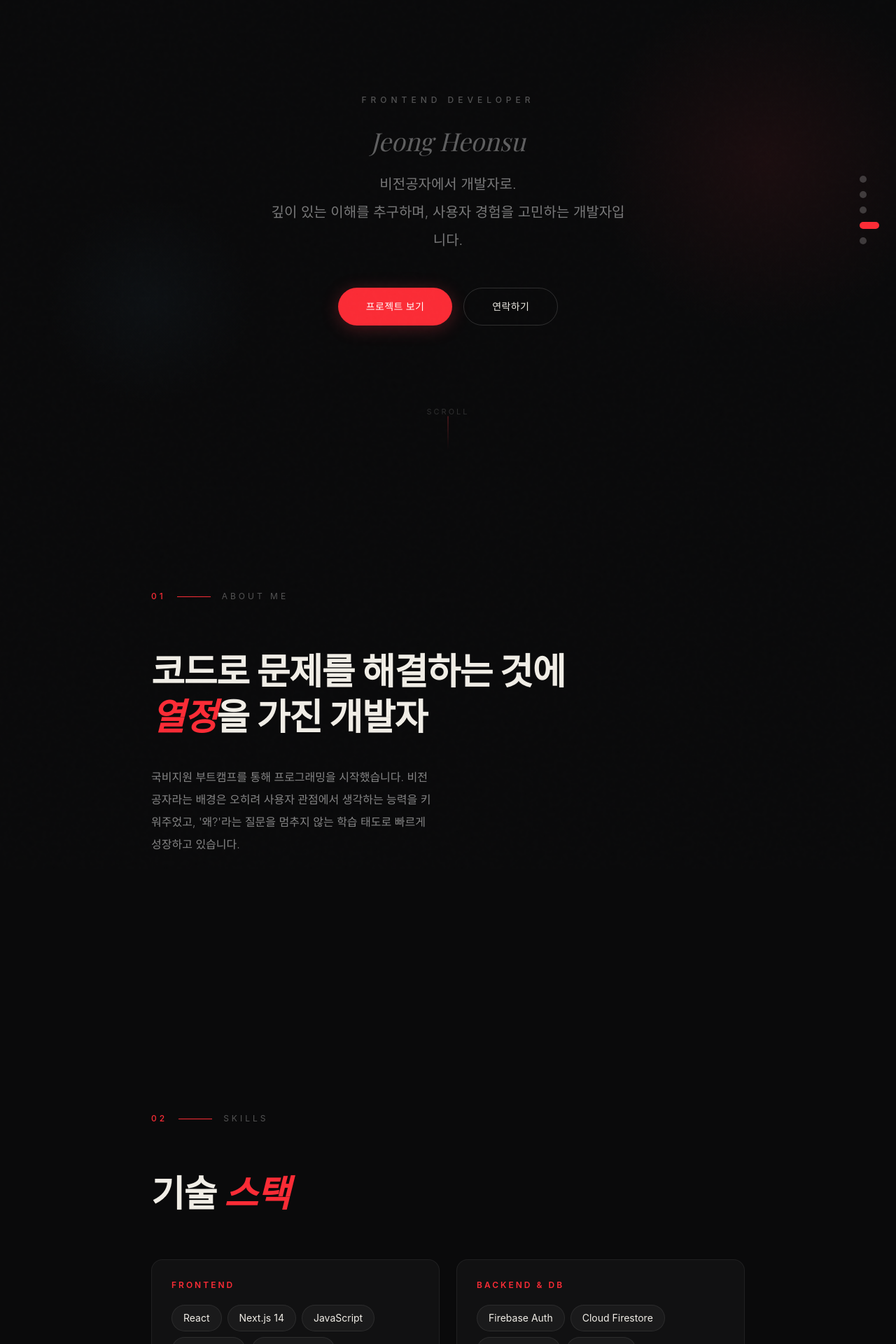
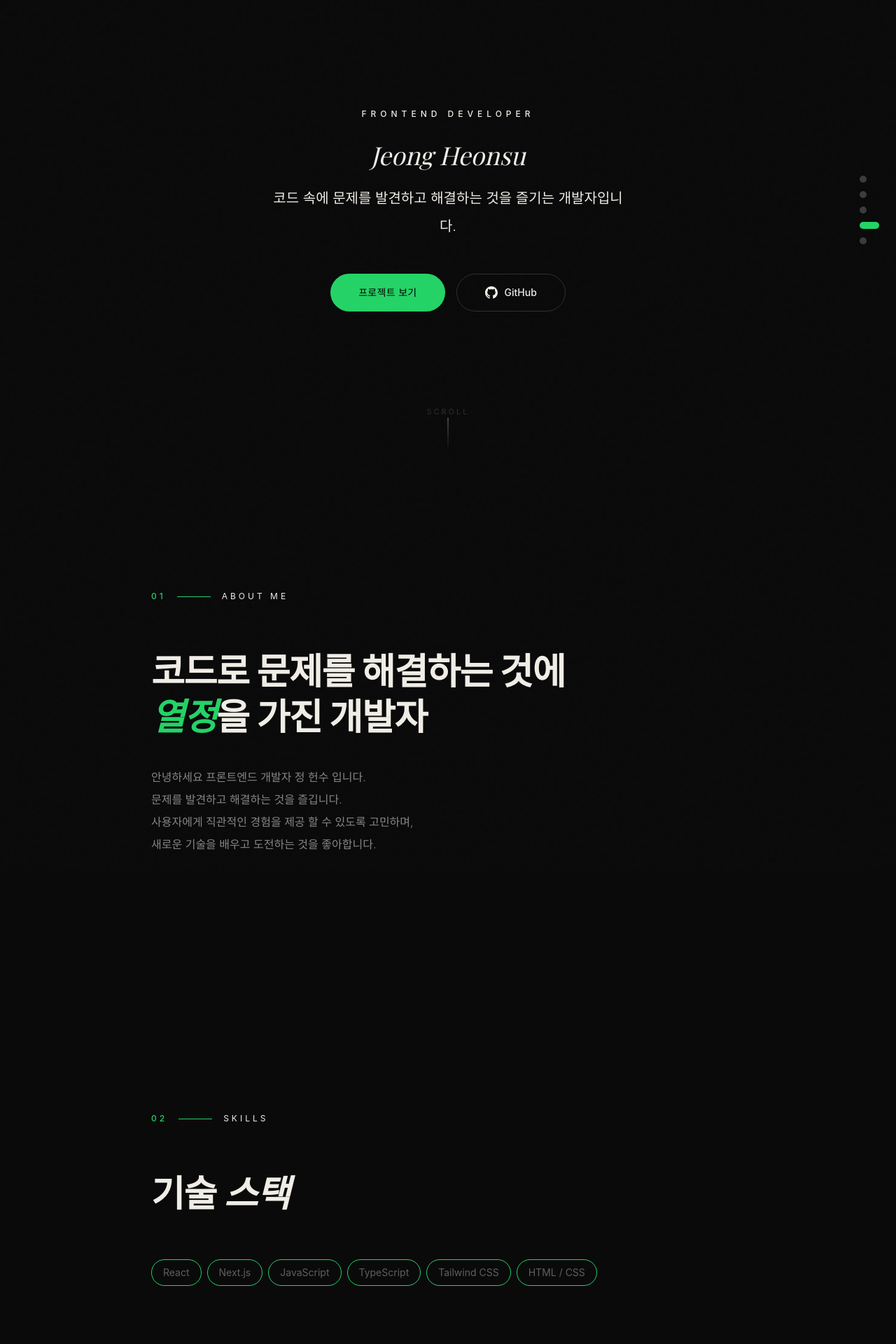
Before and after one commit to oldwater0224/portFolio, a React (Vite) app: page / in a window 1280 px wide. Shown: the part 100-2020 px from the top of the page at 70% size. Built offline with nearby package versions, Linux system fonts and the light colour scheme; a web font is replaced by a local one.

Commit message:
portfolio color theme change

```diff
--- a/src/App.tsx
+++ b/src/App.tsx
@@ -4,7 +4,6 @@ import {
   PROJECTS2,
   SECTIONS,
   SKILLS_DATA,
-
 } from "./types/constant";
 
 import { useMouseParallax } from "./hooks/useMouseParallax";
@@ -60,7 +59,7 @@ export default function Portfolio() {
         // *, *::before, *::after { box-sizing: border-box; margin: 0; padding: 0; }
         html { scroll-behavior: smooth; }
         body { font-family: 'DM Sans', sans-serif; }
-        ::selection { background: #E63946; color: #fff; }
+         // ::selection {background : black; color: #fff; }
         ::-webkit-scrollbar { width: 6px; }
         ::-webkit-scrollbar-track { background: #0A0A0B; }
         ::-webkit-scrollbar-thumb { background: #333; border-radius: 3px; }
@@ -94,7 +93,8 @@ export default function Portfolio() {
         }`}
       >
         <div className="font-display text-xl font-bold tracking-tight">
-          <span className="text-red-500">H</span>eonsu
+          <span className="text-[#24D366]">H</span>eon
+          <span className="text-[#24D366]">s</span>u
         </div>
 
         {/* Desktop links */}
@@ -105,7 +105,7 @@ export default function Portfolio() {
               onClick={() => scrollTo(s)}
               className={`bg-transparent border-none cursor-pointer text-sm font-medium tracking-wide uppercase transition-colors duration-300 ${
                 activeSection === s
-                  ? "text-red-500"
+                  ? "text-[#24D366]"
                   : "text-white/40 hover:text-white/70"
               }`}
             >
@@ -149,7 +149,7 @@ export default function Portfolio() {
             key={s}
             onClick={() => scrollTo(s)}
             className={`block bg-transparent border-none cursor-pointer text-3xl font-light font-display mb-8 text-left ${
-              activeSection === s ? "text-red-500" : "text-[#F0EDE6]"
+              activeSection === s ? "text-[#24D366]" : "text-[#F0EDE6]"
             }`}
             style={{
               animation: menuOpen
@@ -179,26 +179,8 @@ export default function Portfolio() {
         id="home"
         className="min-h-screen flex items-center justify-center relative overflow-hidden px-6"
       >
-        {/* Background blobs */}
-        <div
-          className="absolute w-[500px] h-[500px] rounded-full top-[10%] right-[-5%] transition-transform duration-300"
-          style={{
-            background:
-              "radial-gradient(circle, rgba(230,57,70,0.08) 0%, transparent 70%)",
-            transform: `translate(${mouse.x * 2}px, ${mouse.y * 2}px)`,
-          }}
-        />
-        <div
-          className="absolute w-[300px] h-[300px] rounded-full bottom-[15%] left-[5%] transition-transform duration-300"
-          style={{
-            background:
-              "radial-gradient(circle, rgba(69,123,157,0.06) 0%, transparent 70%)",
-            transform: `translate(${-mouse.x}px, ${-mouse.y}px)`,
-          }}
-        />
-
         <div className="text-center max-w-3xl relative z-10">
-          <p className="text-xs tracking-[6px] uppercase text-white/30 mb-8 font-medium">
+          <p className="text-xs tracking-[6px] uppercase  mb-8 font-medium">
             Frontend Developer
           </p>
 
@@ -207,7 +189,7 @@ export default function Portfolio() {
             style={{ fontSize: "clamp(48px, 8vw, 96px)" }}
           >
             <span
-              className="block font-normal italic text-white/35 mt-2"
+              className="block font-normal italic mt-2"
               style={{ fontSize: "clamp(20px, 3vw, 36px)", letterSpacing: 0 }}
             >
               Jeong Heonsu
@@ -215,27 +197,35 @@ export default function Portfolio() {
           </h1>
 
           <p
-            className="leading-loose text-white/45 font-light max-w-lg mx-auto mb-12"
+            className="leading-loose font-light max-w-lg mx-auto mb-12"
             style={{ fontSize: "clamp(16px, 2vw, 20px)" }}
           >
-            비전공자에서 개발자로.
-            <br />
-            깊이 있는 이해를 추구하며, 사용자 경험을 고민하는 개발자입니다.
+            코드 속에 문제를 발견하고 해결하는 것을 즐기는 개발자입니다.
           </p>
 
           <div className="flex gap-4 justify-center flex-wrap">
             <button
               onClick={() => scrollTo("projects1")}
-              className="bg-red-500 text-white border-none py-4 px-10 rounded-full text-sm font-medium cursor-pointer tracking-wide transition-all duration-300 shadow-[0_4px_24px_rgba(230,57,70,0.3)] hover:-translate-y-0.5 "
+              className="bg-[#24D366] text-black border-none py-4 px-10 rounded-full text-sm font-medium cursor-pointer tracking-wide transition-all duration-300 hover:-translate-y-0.5"
             >
               프로젝트 보기
             </button>
-            <button
-              onClick={() => scrollTo("contact")}
-              className="bg-transparent text-[#F0EDE6] border border-white/15 py-4 px-10 rounded-full text-sm font-medium cursor-pointer tracking-wide transition-all duration-300 hover:border-red-500/50 hover:text-red-500"
+            <a
+              href="https://github.com/oldwater0224"
+              target="_blank"
+              rel="noopener noreferrer"
+              className="inline-flex items-center gap-2.5 bg-transparent text-[#F0EDE6] no-underline border border-white/15 py-4 px-10 rounded-full text-sm font-medium transition-all duration-300 hover:border-[#24D366] hover:text-white"
             >
-              연락하기
-            </button>
+              <svg
+                width="18"
+                height="18"
+                viewBox="0 0 24 24"
+                fill="currentColor"
+              >
+                <path d="M12 0c-6.626 0-12 5.373-12 12 0 5.302 3.438 9.8 8.207 11.387.599.111.793-.261.793-.577v-2.234c-3.338.726-4.033-1.416-4.033-1.416-.546-1.387-1.333-1.756-1.333-1.756-1.089-.745.083-.729.083-.729 1.205.084 1.839 1.237 1.839 1.237 1.07 1.834 2.807 1.304 3.492.997.107-.775.418-1.305.762-1.604-2.665-.305-5.467-1.334-5.467-5.931 0-1.311.469-2.381 1.236-3.221-.124-.303-.535-1.524.117-3.176 0 0 1.008-.322 3.301 1.23.957-.266 1.983-.399 3.003-.404 1.02.005 2.047.138 3.006.404 2.291-1.552 3.297-1.23 3.297-1.23.653 1.653.242 2.874.118 3.176.77.84 1.235 1.911 1.235 3.221 0 4.609-2.807 5.624-5.479 5.921.43.372.823 1.102.823 2.222v3.293c0 .319.192.694.801.576 4.765-1.589 8.199-6.086 8.199-11.386 0-6.627-5.373-12-12-12z" />
+              </svg>
+              GitHub
+            </a>
           </div>
         </div>
         {/* Scroll indicator */}
@@ -246,8 +236,7 @@ export default function Portfolio() {
           <div
             className="w-px h-12"
             style={{
-              background:
-                "linear-gradient(to bottom, rgba(230,57,70,0.5), transparent)",
+              background: "linear-gradient(to bottom , gray , transparent)",
               animation: "float 2s ease-in-out infinite",
             }}
           />
@@ -265,21 +254,21 @@ export default function Portfolio() {
           >
             코드로 문제를 해결하는 것에
             <br />
-            <span className="text-red-500 italic">열정</span>을 가진 개발자
+            <span className="text-[#24D366] italic">열정</span>을 가진 개발자
           </h2>
         </FadeIn>
 
         <div className="grid grid-cols-1 md:grid-cols-2 gap-8 mb-20">
           <FadeIn delay={0.2}>
             <p className="text-base leading-8 text-white/50 font-light">
-              국비지원 부트캠프를 통해 프로그래밍을 시작했습니다. 비전공자라는
-              배경은 오히려 사용자 관점에서 생각하는 능력을 키워주었고,
-              '왜?'라는 질문을 멈추지 않는 학습 태도로 빠르게 성장하고 있습니다.
+              안녕하세요 프론트엔드 개발자 정 헌수 입니다. <br />
+               문제를 발견하고 해결하는 것을 즐깁니다. <br />
+              사용자에게 직관적인 경험을 제공 할 수 있도록 고민하며,
+              <br />
+              새로운 기술을 배우고 도전하는 것을 좋아합니다.
             </p>
           </FadeIn>
         </div>
-
-
       </section>
 
       {/* ══════════════════ SKILLS ══════════════════ */}
@@ -291,22 +280,19 @@ export default function Portfolio() {
             className="font-display font-bold leading-tight mb-16 tracking-tight"
             style={{ fontSize: "clamp(32px, 5vw, 52px)" }}
           >
-            기술 <span className="text-red-500 italic">스택</span>
+            기술 <span className="italic">스택</span>
           </h2>
         </FadeIn>
 
-        <div className="grid grid-cols-1 sm:grid-cols-2 gap-6">
+        <div className="flex flex-wrap justify-content gap-6 ">
           {SKILLS_DATA.map((group, gi) => (
             <FadeIn key={gi} delay={0.15 + gi * 0.1}>
-              <div className="bg-white/3 border border-white/6 rounded-2xl p-7 transition-all duration-300 hover:bg-white/5 hover:border-red-500/20 hover:-translate-y-1">
-                <h3 className="text-xs tracking-[3px] uppercase text-red-500 mb-5 font-semibold">
-                  {group.category}
-                </h3>
-                <div className="flex flex-wrap gap-2">
+              <div className="flex flex-wrap gap-4  ">
+                <div className=" flex flex-wrap gap-2">
                   {group.items.map((item, ii) => (
                     <span
                       key={ii}
-                      className="inline-block py-2 px-4 rounded-full text-sm bg-white/4 border border-white/8 transition-all duration-300 cursor-default hover:bg-red-500/10 hover:border-red-500/30 hover:text-red-500 hover:scale-105"
+                      className="inline-block py-2 px-4 rounded-full text-sm text-white/35 border-[#24D366] border  transition-all duration-300 cursor-default  "
                     >
                       {item}
                     </span>
@@ -318,7 +304,7 @@ export default function Portfolio() {
         </div>
       </section>
 
-      {/* ══════════════════ PROJECTS1 ══════════════════ */}
+      {/* PROJECTS1 */}
       <div id="projects">
         <section id="projects1" className="py-36 px-6 max-w-4xl mx-auto">
           <SectionHeader number="03" label="Projects" />
@@ -328,7 +314,7 @@ export default function Portfolio() {
               className="font-display font-bold leading-tight mb-16 tracking-tight"
               style={{ fontSize: "clamp(32px, 5vw, 52px)" }}
             >
-              주요 <span className="text-red-500 italic">프로젝트</span>
+              주요 <span className=" italic">프로젝트</span>
             </h2>
           </FadeIn>
 
@@ -340,13 +326,13 @@ export default function Portfolio() {
                   className="absolute top-0 right-0 w-52 h-52"
                   style={{
                     background:
-                      "radial-gradient(circle at top right, rgba(230,57,70,0.06), transparent 70%)",
+                      "radial-gradient(circle at top right, transparent 70%)",
                   }}
                 />
 
                 <div className="relative z-10">
                   <div className="flex items-center gap-3 mb-3">
-                    <div className="w-3 h-3 rounded-full bg-red-500 shadow-[0_0_16px_rgba(230,57,70,0.4)]" />
+                    <div className="w-3 h-3 rounded-full bg-[#24D366]" />
                     <span className="font-mono text-xs text-white/30 tracking-[2px] uppercase">
                       Featured Project1
                     </span>
@@ -361,7 +347,7 @@ export default function Portfolio() {
                   <p className="text-lg text-white/45 mb-8 font-light">
                     {project.subtitle1}
                   </p>
-                  <p className="text-base leading-loose text-white/50 max-w-2xl mb-10 font-light">
+                  <p className="text-base leading-loose text-white max-w-2xl mb-10 font-light">
                     {project.description1}
                   </p>
 
@@ -374,13 +360,12 @@ export default function Portfolio() {
                     />
                   </div>
 
-
                   {/* Tech tags */}
                   <div className="flex flex-wrap gap-2">
                     {project.tech1.map((t, ti) => (
                       <span
                         key={ti}
-                        className="inline-block py-1.5 px-3.5 rounded-full text-xs font-mono tracking-tight bg-red-500/10 border border-red-500/25 text-red-500 transition-all duration-300 hover:bg-red-500/20 hover:-translate-y-0.5"
+                        className="inline-block py-1.5 px-3.5 rounded-full text-xs font-mono tracking-tight bg-white/2  border-[black]  transition-all duration-300"
                       >
                         {t}
                       </span>
@@ -397,7 +382,8 @@ export default function Portfolio() {
             </FadeIn>
           ))}
         </section>
-        {/* ══════════════════ PROJECTS2 ══════════════════ */}
+
+        {/* PROJECTS2 */}
 
         <section id="projects2" className="py-36 px-6 max-w-4xl mx-auto">
           <SectionHeader number="03" label="Projects" />
@@ -410,13 +396,13 @@ export default function Portfolio() {
                   className="absolute top-0 right-0 w-52 h-52"
                   style={{
                     background:
-                      "radial-gradient(circle at top right, rgba(230,57,70,0.06), transparent 70%)",
+                      "radial-gradient(circle at top right, transparent 70%)",
                   }}
                 />
 
                 <div className="relative z-10">
                   <div className="flex items-center gap-3 mb-3">
-                    <div className="w-3 h-3 rounded-full bg-red-500 shadow-[0_0_16px_rgba(230,57,70,0.4)]" />
+                    <div className="w-3 h-3 rounded-full bg-[#24D366]" />
                     <span className="font-mono text-xs text-white/30 tracking-[2px] uppercase">
                       Featured Project2
                     </span>
@@ -431,7 +417,7 @@ export default function Portfolio() {
                   <p className="text-lg text-white/45 mb-8 font-light">
                     {project.subtitle2}
                   </p>
-                  <p className="text-base leading-loose text-white/50 max-w-2xl mb-10 font-light">
+                  <p className="text-base leading-loose text-white max-w-2xl mb-10 font-light">
                     {project.description2}
                   </p>
 
@@ -448,7 +434,7 @@ export default function Portfolio() {
                     {project.tech2.map((t, ti) => (
                       <span
                         key={ti}
-                        className="inline-block py-1.5 px-3.5 rounded-full text-xs font-mono tracking-tight bg-red-500/10 border border-red-500/25 text-red-500 transition-all duration-300 hover:bg-red-500/20 hover:-translate-y-0.5"
+                        className="inline-block py-1.5 px-3.5 rounded-full text-xs font-mono tracking-tight  bg-white/2  border-black transition-all duration-300"
                       >
                         {t}
                       </span>
@@ -478,7 +464,7 @@ export default function Portfolio() {
             className="font-display font-bold leading-tight mb-6 tracking-tight"
             style={{ fontSize: "clamp(32px, 5vw, 56px)" }}
           >
-            함께 일하고 <span className="text-red-500 italic">싶으시다면</span>
+            함께 일하고 <span className="italic">싶으시다면</span>
           </h2>
         </FadeIn>
 
@@ -492,7 +478,7 @@ export default function Portfolio() {
 
         <FadeIn delay={0.3}>
           <div className="flex gap-5 justify-center flex-wrap">
-            <a className="inline-flex items-center gap-2.5 bg-red-500 text-white no-underline py-4 px-10 rounded-full text-sm font-medium transition-all duration-300 shadow-[0_4px_24px_rgba(230,57,70,0.3)] hover:-translate-y-0.5 hover:shadow-[0_8px_32px_rgba(230,57,70,0.4)]">
+            <a className="inline-flex items-center gap-2.5 text-white no-underline py-4 px-10 rounded-full text-sm font-medium transition-all duration-300">
               <svg
                 width="18"
                 height="18"
@@ -512,22 +498,6 @@ export default function Portfolio() {
                 </span>
               </div>
             </a>
-            <a
-              href="https://github.com/oldwater0224"
-              target="_blank"
-              rel="noopener noreferrer"
-              className="inline-flex items-center gap-2.5 bg-transparent text-[#F0EDE6] no-underline border border-white/15 py-4 px-10 rounded-full text-sm font-medium transition-all duration-300 hover:border-red-500/50 hover:text-red-500"
-            >
-              <svg
-                width="18"
-                height="18"
-                viewBox="0 0 24 24"
-                fill="currentColor"
-              >
-                <path d="M12 0c-6.626 0-12 5.373-12 12 0 5.302 3.438 9.8 8.207 11.387.599.111.793-.261.793-.577v-2.234c-3.338.726-4.033-1.416-4.033-1.416-.546-1.387-1.333-1.756-1.333-1.756-1.089-.745.083-.729.083-.729 1.205.084 1.839 1.237 1.839 1.237 1.07 1.834 2.807 1.304 3.492.997.107-.775.418-1.305.762-1.604-2.665-.305-5.467-1.334-5.467-5.931 0-1.311.469-2.381 1.236-3.221-.124-.303-.535-1.524.117-3.176 0 0 1.008-.322 3.301 1.23.957-.266 1.983-.399 3.003-.404 1.02.005 2.047.138 3.006.404 2.291-1.552 3.297-1.23 3.297-1.23.653 1.653.242 2.874.118 3.176.77.84 1.235 1.911 1.235 3.221 0 4.609-2.807 5.624-5.479 5.921.43.372.823 1.102.823 2.222v3.293c0 .319.192.694.801.576 4.765-1.589 8.199-6.086 8.199-11.386 0-6.627-5.373-12-12-12z" />
-              </svg>
-              GitHub
-            </a>
           </div>
         </FadeIn>
       </section>
--- a/src/components/Github.tsx
+++ b/src/components/Github.tsx
@@ -10,7 +10,7 @@ export default function Github ({ url, label = "GitHub" }: GithubProps) {
                   href={url}
                   target="_blank"
                   rel="noopener noreferrer"
-                  className="inline-flex items-center gap-2.5 bg-transparent text-[#F0EDE6] no-underline border border-white/15 py-4 px-10 rounded-full text-xs font-medium transition-all duration-300 hover:border-red-500/50 hover:text-red-500"
+                  className="inline-flex items-center gap-2.5 bg-transparent text-[#F0EDE6] no-underline border border-white/15 py-4 px-10 rounded-full text-xs font-medium transition-all duration-300  hover:border-[#24D366]"
                 >
                   <svg
                     width="18"
--- a/src/components/NavDot.tsx
+++ b/src/components/NavDot.tsx
@@ -12,7 +12,7 @@ export default function NavDot({
       onClick={onClick}
       title={label}
       className={`h-2.5 rounded-full border-none cursor-pointer p-0 ${
-        active ? "w-7 bg-red-500" : "w-2.5 bg-white/20"
+        active ? "w-7 bg-[#24D366]" : "w-2.5 bg-white/20"
       }`}
       style={{ transition: "all 0.4s cubic-bezier(.22,1,.36,1)" }}
     />
--- a/src/components/Projects.tsx
+++ b/src/components/Projects.tsx
@@ -7,7 +7,7 @@ export default function Projects({ url, label = "프로젝트 보기" }: Project
   return (
     <>
       <button
-        className="bg-red-500 text-white border-none py-4 px-10 rounded-full text-xs font-medium cursor-pointer tracking-wide transition-all duration-300 shadow-[0_4px_24px_rgba(230,57,70,0.3)] hover:-translate-y-0.5"
+        className="bg-[#24D366] text-black border-none py-4 px-10 rounded-full text-xs font-medium cursor-pointer tracking-wide transition-all duration-300  hover:-translate-y-0.5"
         onClick={() =>
           window.open(url, "_blank")
         }
--- a/src/components/SectionHeader.tsx
+++ b/src/components/SectionHeader.tsx
@@ -4,9 +4,9 @@ export default function SectionHeader({ number, label }: { number: string; label
   return (
     <FadeIn>
       <div className="flex items-center gap-4 mb-16">
-        <span className="text-xs tracking-[4px] uppercase text-red-500 font-medium">{number}</span>
-        <div className="w-12 h-px bg-red-500" />
-        <span className="text-xs tracking-[4px] uppercase text-white/30">{label}</span>
+        <span className="text-xs tracking-[4px] uppercase text-[#24D366] font-medium">{number}</span>
+        <div className="w-12 h-px bg-[#24D366]" />
+        <span className="text-xs tracking-[4px] uppercase ">{label}</span>
       </div>
     </FadeIn>
   );
--- a/src/types/constant.ts
+++ b/src/types/constant.ts
@@ -3,21 +3,16 @@ export const SECTIONS = ["home", "about", "skills", "projects", "contact"];
 
 export const SKILLS_DATA = [
   {
-    category: "Frontend",
+
     items: [
       "React",
-      "Next.js 14",
+      "Next.js",
       "JavaScript",
       "TypeScript",
       "Tailwind CSS",
       "HTML / CSS",
     ],
   },
-  {
-    category: "Backend & DB",
-    items: ["Firebase Auth", "Cloud Firestore", "Kakao OAuth", "MongoDB"],
-  },
-  { category: "Tools", items: ["Git / GitHub", "Kakao Maps API", "Vercel"] },
 ];
 
 export const PROJECTS1 = [
@@ -25,9 +20,9 @@ export const PROJECTS1 = [
     title1: "ChatFutsal",
     subtitle1: "풋살 매칭 & 실시간 채팅 플랫폼",
     description1:
-      "풋살 경기를 찾고, 용병을 모집하고, 실시간으로 소통할 수 있는 올인원 플랫폼입니다. Firestore onSnapshot 기반의 실시간 채팅, Kakao Maps 연동 경기장 확인, 반응형 UI를 구현했습니다.",
+      "풋살 소셜 모임을 참가하던 중 실시간 채팅이 앱 내에서 가능하다면 좋겠다는 아이디어에서 출발한 웹 애플리케이션 입니다. 풋살 경기를 찾고, 용병을 모집하고, 실시간으로 소통할 수 있는 올인원 플랫폼입니다.",
     tech1: [
-      "Next.js 14",
+      "Next.js",
       "TypeScript",
       "Tailwind CSS",
       "Firebase",
@@ -35,18 +30,14 @@ export const PROJECTS1 = [
       "Vercel",
     ],
     highlights1: [
-      "실시간 채팅 (Firestore onSnapshot)",
+      "실시간 채팅",
       "용병 모집 게시판 CRUD",
       "카카오맵 기반 매치경기장 안내",
       "매치 조회/참가 신청/취소 ",
-      "반응형 모바일 퍼스트 UI",
+
     ],
     achievements1: [
-      "firestore 실시간 구독으로 메세지 수신 지연 0.5초 이내 달성",
       "WriteBatch 활용으로 읽음 처리 성능 최적화(개별 write 대비 약 60% 감소)",
-      "Kakao Maps API로 경기장 위치 시각화 구현",
-      "용병 모집 게시판 CRUD 구현 및 사용자 친화적 UI/UX 설계",
-      "반응형 모바일 퍼스트 UI",
     ],
     troubleshooting1: [
       {
@@ -81,12 +72,12 @@ export const PROJECTS2 = [
     title2: "SULOG",
     subtitle2: "블로그 & 커뮤니티 플랫폼",
     description2:
-      "블로그 기반 커뮤니티 웹 애플리케이션입니다. Kakao OAuth 소셜 로그인, Zustand 기반 상태 관리,  MongoDB 연동 RESTful API, 그리고 검색·필터·페이지네이션 기능을 구현했습니다.",
+      "다양한 일상을 공유하는  블로그 기반 커뮤니티 웹 애플리케이션입니다.",
     tech2: [
       "React",
       "TypeScript",
       "Redux Toolkit",
-      "MongoDB",
+
       "Kakao OAuth",
       "Zustand",
       "Axios",
@@ -97,15 +88,8 @@ export const PROJECTS2 = [
       "게시글 CRUD , 댓글 기능",
       "카테고리 필터 + 키워드 검색",
       "페이지네이션 (서버사이드)",
-
     ],
-    achievements2: [
-      "URLSearchParams 기반 필터/정렬/검색 상태를 URL로 관리하여 새로고침 시에도 상태 유지",
-      "Axios 인터셉터로 API 통신 모듈화, 컴포넌트 내 중복 API 호출 코드 제거",
-      "React Router loader 패턴 적용으로 페이지 진입 시 데이터 프리페칭 구현",
-      "서버사이드 페이지네이션으로 한 번에 12개씩 로딩, 불필요한 전체 데이터 조회 방지",
-
-    ],
+    achievements2: [],
     troubleshooting2: [
       {
         problem:
@@ -129,8 +113,6 @@ export const PROJECTS2 = [
   },
 ];
 
-
-
 export const NAV_LABELS: Record<string, string> = {
   home: "Home",
   about: "About",
```
Also changed, not shown: src/components/ProjectTabs.tsx (+5 -9 lines).
